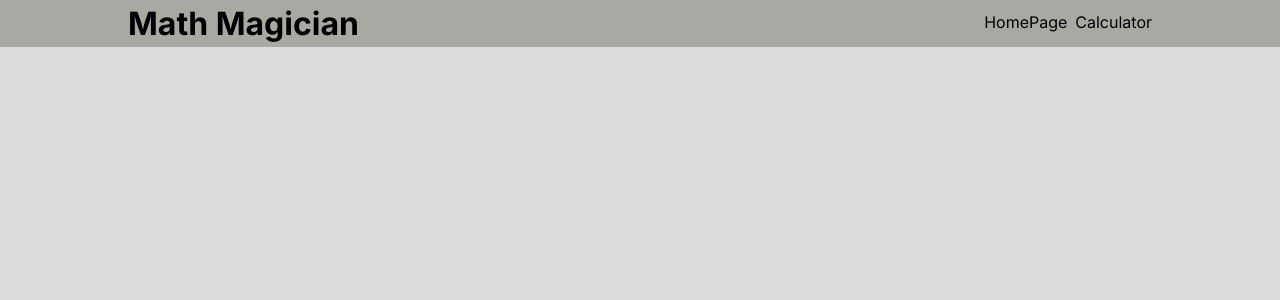
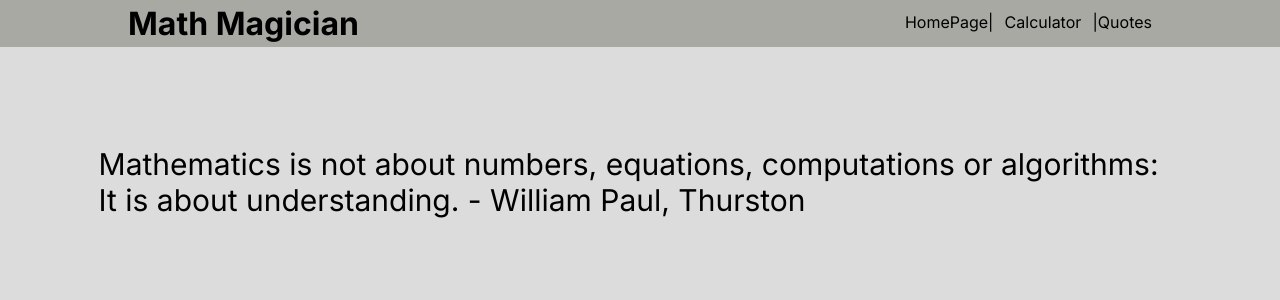
Before and after one commit to Richez003/math-magician, a React (Create React App) app: page /quote in a window 1280 px wide. Shown: the top 300 px of the page. Built offline with nearby package versions, Linux system fonts and the light colour scheme; a web font is replaced by a local one.

Commit message:
full website

```diff
--- a/src/App.js
+++ b/src/App.js
@@ -3,6 +3,7 @@ import { BrowserRouter as Router, Route, Routes } from 'react-router-dom';
 import Calculator from './component/calculator';
 import HomePage from './pages/home';
 import Navigate from './pages/navigate';
+import Quotes from './pages/quote';
 
 class DisplayPage extends React.PureComponent {
   constructor(props) {
@@ -18,6 +19,7 @@ class DisplayPage extends React.PureComponent {
           <Routes>
             <Route path="/calculator" element={<Calculator />} />
             <Route path="/" element={<HomePage />} />
+            <Route path="/quote" element={<Quotes />} />
           </Routes>
         </Router>
       </>
--- a/src/component/calculator.css
+++ b/src/component/calculator.css
@@ -28,7 +28,7 @@ body {
 .displayResult {
   font-size: 37px;
   display: flex;
-  padding-right: 80px;
+  padding-right: 10px;
   align-items: flex-end;
   justify-content: flex-end;
   color: #ece6e6;
@@ -76,3 +76,13 @@ body {
   font-family: 'Orbitron', sans-serif;
   background-color: #f5913e;
 }
+
+.mainContainer h2 {
+ position: absolute;
+ /* margin-left: 10rem; */
+ text-align: start;
+ width: 100%;
+ padding-left: 5rem;
+ padding-bottom: 30rem;
+ margin:0;
+}
--- a/src/component/calculator.js
+++ b/src/component/calculator.js
@@ -20,6 +20,7 @@ const Calculator = () => {
 
   return (
     <div className="mainContainer">
+      <h2>Let Do Some Mathematics</h2>
       <div className="valueInputs">
         <p className="displayResult">
           {total}
--- a/src/pages/home.css
+++ b/src/pages/home.css
@@ -15,10 +15,8 @@
   p {
     font-size: 20px;
     padding: 3%;
-    width: 70%;
-    margin-left: 12rem;
+    width: 100%;
     display: flex;
-    text-align: center;
     justify-content: center;
     color: black;
   }
--- a/src/pages/home.js
+++ b/src/pages/home.js
@@ -4,8 +4,8 @@ import './home.css';
 const HomePage = () => {
   const HomeDate = {
     title: 'Welcome To Our Page',
-    text1: 'Lorem, ipsum dolor sit amet consectetur adipisicing elit. Omnis, distinctio. Quae eos fugiat corrupti ex fugit, repudiandae deleniti illo quisquam, rem veritatis cupiditate maiores itaque eligendi possimus quaerat quis expedita!',
-    text2: 'Lorem, ipsum dolor sit amet consectetur adipisicing elit. Omnis, distinctio. Quae eos fugiat corrupti ex fugit, repudiandae deleniti illo quisquam, rem veritatis cupiditate maiores itaque eligendi possimus quaerat quis expedita!',
+    text1: 'Lorem, ipsum dolor sit amet consectetur adipisicing elit. Omnis, distinctio. Quae eos fugiat corrupti ex fugit, repudiandae deleniti illo quisquam, rem veritatis cupiditate maiores itaque eligendi possimus quaerat quis expedita Lorem, ipsum dolor sit amet consectetur adipisicing elit. Omnis, distinctio. Quae eos fugiat corrupti ex fugit, repudiandae deleniti illo quisquam, rem veritatis cupiditate maiores itaque eligendi possimus quaerat quis expedita! Lorem, ipsum dolor sit amet consectetur adipisicing elit. Omnis, distinctio. Quae eos fugiat corrupti ex fugit, repudiandae deleniti illo quisquam, rem veritatis cupiditate maiores itaque eligendi possimus quaerat quis expedita!!',
+    text2: 'Lorem, ipsum dolor sit amet consectetur adipisicing elit. Omnis, distinctio. Quae eos fugiat corrupti ex fugit, repudiandae deleniti illo quisquam, rem veritatis cupiditate maiores itaque eligendi possimus quaerat quis expedita Lorem, ipsum dolor sit amet consectetur adipisicing elit. Omnis, distinctio. Quae eos fugiat corrupti ex fugit, repudiandae deleniti illo quisquam, rem veritatis cupiditate maiores itaque eligendi possimus quaerat quis expedita! Lorem, ipsum dolor sit amet consectetur adipisicing elit. Omnis, distinctio. Quae eos fugiat corrupti ex fugit, repudiandae deleniti illo quisquam, rem veritatis cupiditate maiores itaque eligendi possimus quaerat quis expedita!!',
   };
 
   const { title, text1, text2 } = HomeDate;
--- a/src/pages/navigate.css
+++ b/src/pages/navigate.css
@@ -9,11 +9,11 @@
   nav{
     display: flex;
     text-decoration: none;
-    padding-top: 8px;
     justify-content: flex-end;
     gap: 5%
   }
 
   nav a {
+    padding-top: 8px;
     text-decoration: none;
   }
--- a/src/pages/navigate.js
+++ b/src/pages/navigate.js
@@ -8,8 +8,9 @@ class Navigate extends React.PureComponent {
       <header className="head">
         <h1>Math Magician</h1>
         <nav>
-          <Link to="/">HomePage</Link>
+          <Link to="/">HomePage|</Link>
           <Link to="/calculator">Calculator</Link>
+          <Link to="/Quotes">|Quotes</Link>
         </nav>
       </header>
 
--- /dev/null
+++ b/src/pages/quote.css
@@ -0,0 +1,10 @@
+.quotesParagraph {
+    padding: 5%;
+    font-size: 30px;
+  }
+
+  .paragraphQuote {
+    font-family: 'Inter', serif;
+    font-size: 30px;
+    color: black;
+  }
--- /dev/null
+++ b/src/pages/quote.js
@@ -0,0 +1,16 @@
+import React from 'react';
+import './quote.css';
+
+function Quotes() {
+  return (
+    <>
+      <main className="quotesParagraph">
+        <p className="paragraphQuote">
+          Mathematics is not about numbers, equations, computations
+          or algorithms: It is about understanding. - William Paul, Thurston
+        </p>
+      </main>
+    </>
+  );
+}
+export default Quotes;
```
